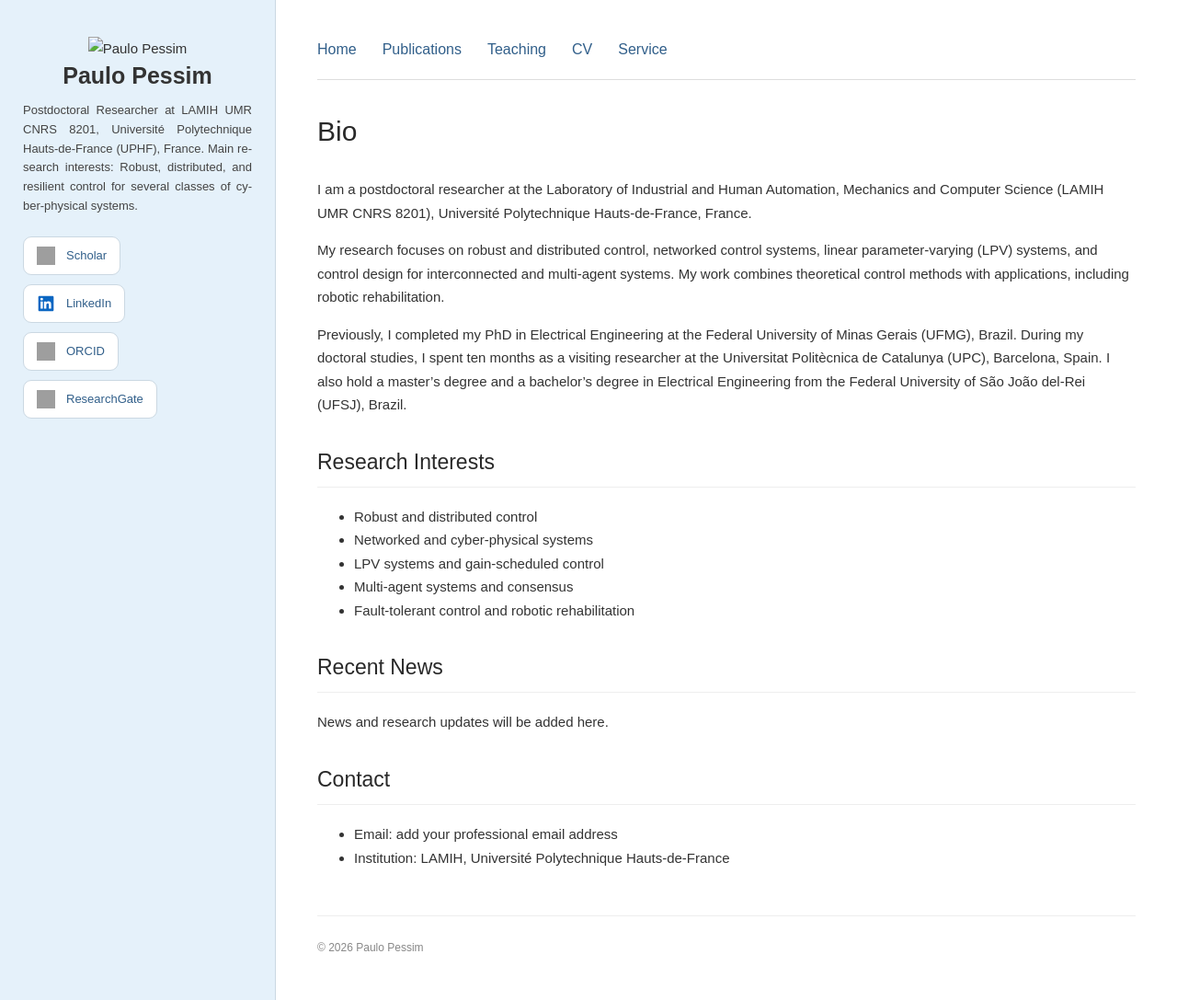
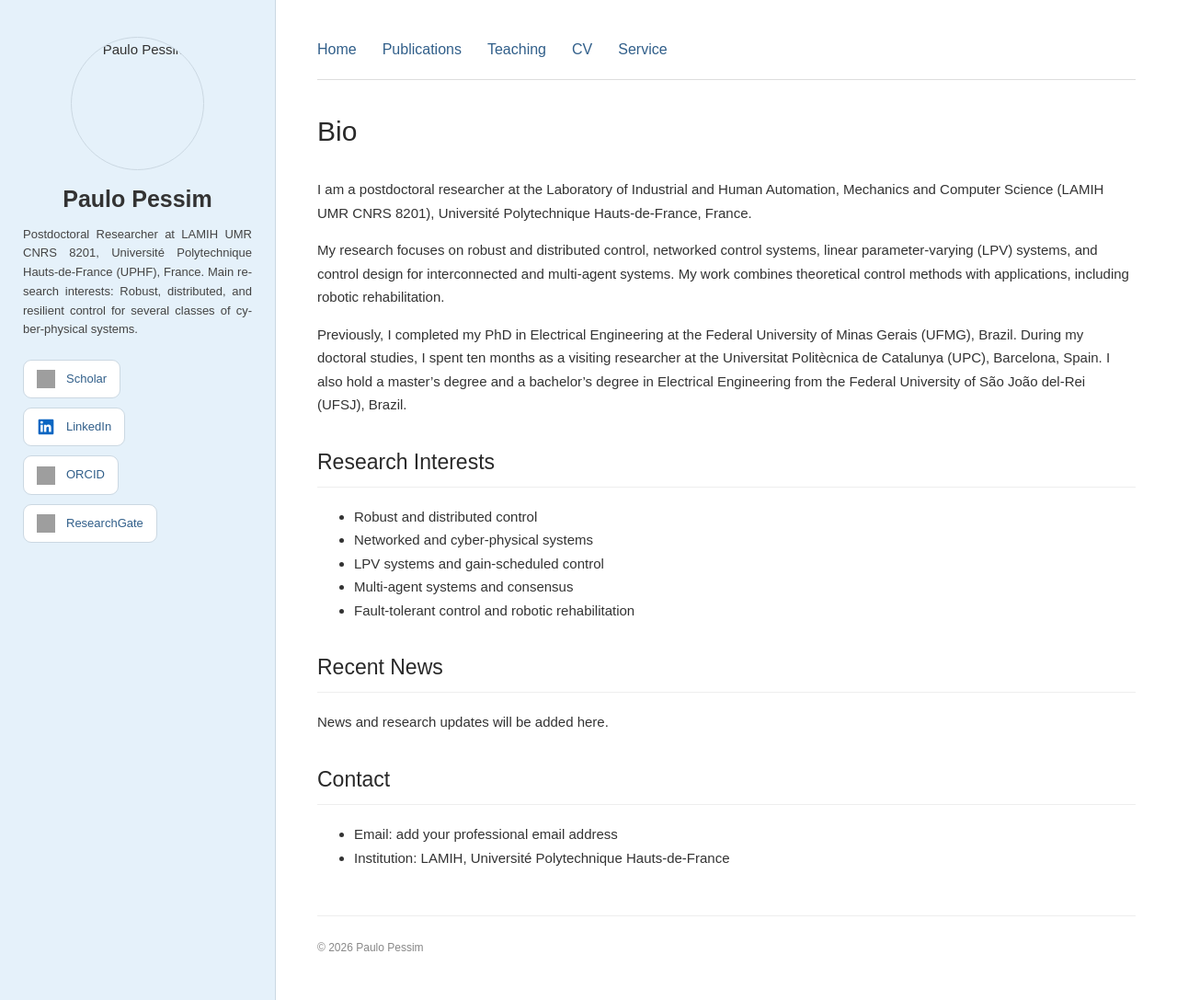
Before and after one commit to ppessim/ppessim.github.io, a Jekyll site: the page built from index.md, in a window 1280 px wide and 1087 px high. Shown: the whole window at 92% size. Built offline with Jekyll 4.4.1, drawn with Linux system fonts in a browser that asks for light colours; grey boxes are pictures that could not be loaded.

Commit message:
Update style.css

```diff
--- a/assets/css/style.css
+++ b/assets/css/style.css
@@ -55,18 +55,14 @@ body {
   text-decoration: none;
 }
 
-.profile-placeholder {
-  display: flex;
+.profile-photo {
+  display: block;
   width: 145px;
   height: 145px;
   margin: 0 auto 15px;
-  align-items: center;
-  justify-content: center;
   border-radius: 50%;
-  background: #e9edf2;
-  color: #526579;
-  font-size: 36px;
-  font-weight: 600;
+  object-fit: cover;
+  border: 1px solid #cbd8e2;
 }
 
 .sidebar h1 {
```
